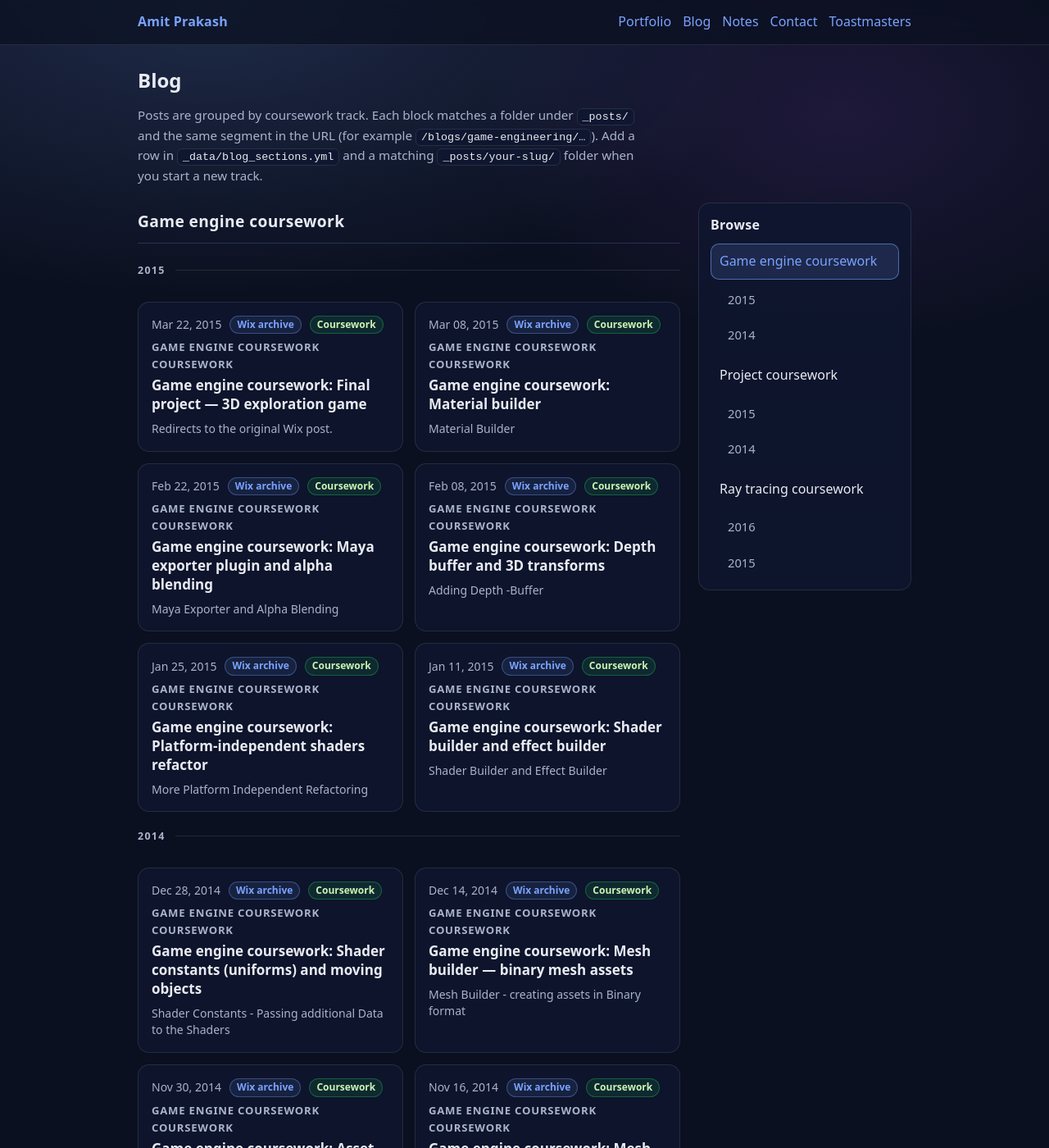
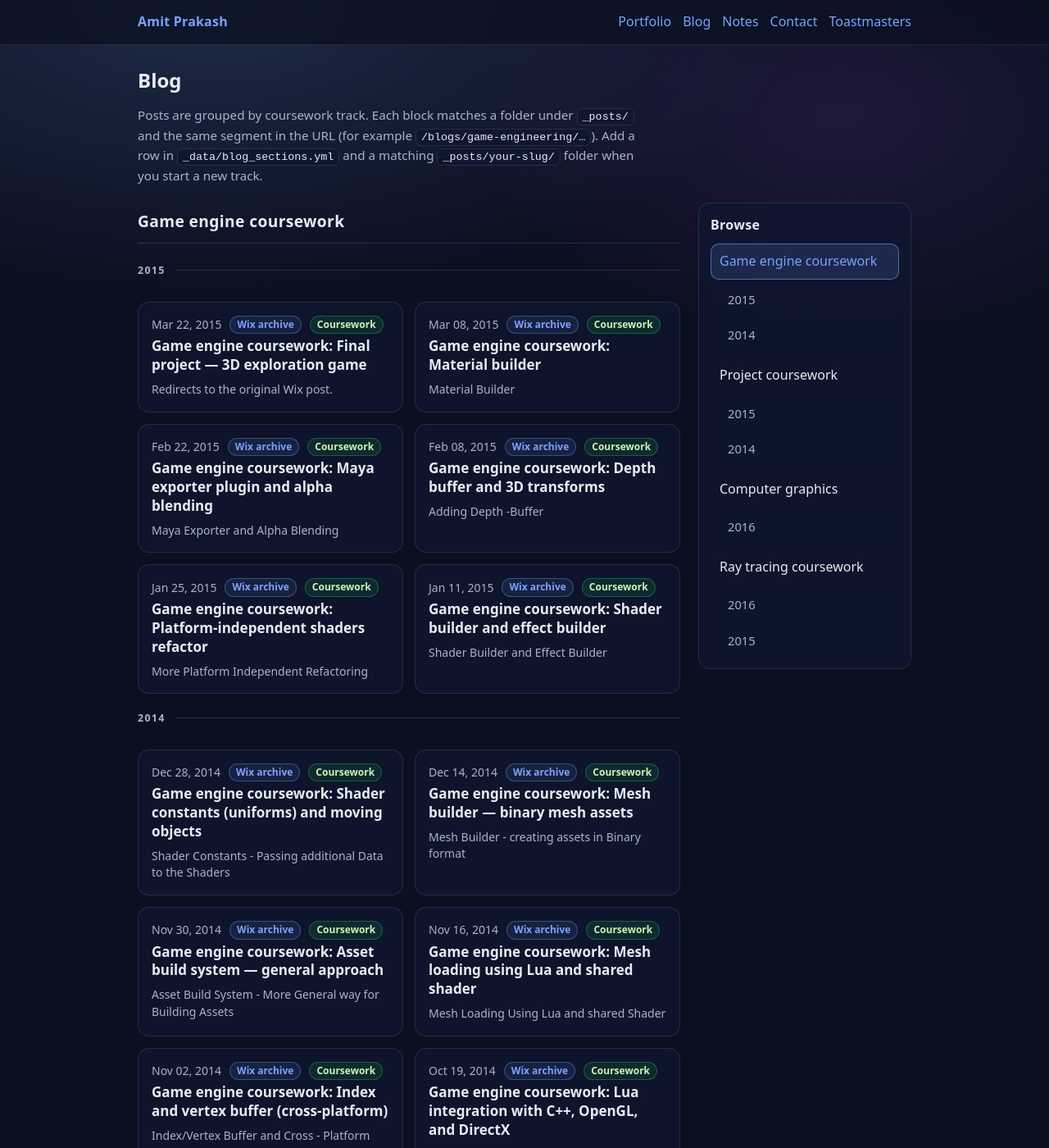
Before and after one commit to amitprakash07/amitprakash07.github.io, a Jekyll site: the page built from blogs/index.html, in a window 1280 px wide and 1400 px high. Shown: the whole window at 82% size. Built offline with Jekyll 4.4.1, drawn with Linux system fonts in a browser that asks for light colours; some of the changed text lies outside the part shown.

Commit message:
Update style

```diff
--- a/_config.yml
+++ b/_config.yml
@@ -46,6 +46,12 @@ defaults:
         - computer-graphics
         - cpu-rasterizer
   - scope:
+      path: "_posts/computer-graphics"
+      type: "posts"
+    values:
+      categories:
+        - computer-graphics
+  - scope:
       path: "_posts/ray-tracing"
       type: "posts"
     values:
--- a/assets/css/style.css
+++ b/assets/css/style.css
@@ -267,15 +267,6 @@ a:hover { text-decoration: underline; }
   min-height: 0;
 }
 
-.blog-index-card__track {
-  margin-top: 6px;
-  font-size: 0.82rem;
-  font-weight: 650;
-  letter-spacing: 0.06em;
-  text-transform: uppercase;
-  color: var(--muted);
-}
-
 .blog-index-card__date {
   color: var(--muted);
   font-size: 14px;
--- a/blogs/index.html
+++ b/blogs/index.html
@@ -47,7 +47,6 @@ title: Blog
                 <span class="blog-index-badge blog-index-badge--coursework" title="Coursework write-up">Coursework</span>
               {%- endif -%}
             </div>
-            <div class="blog-index-card__track">{{ section.title }} coursework</div>
             <div class="blog-index-card__title"><a href="{{ post.url | relative_url }}">{{ post.title }}</a></div>
             {% if post.excerpt %}
             <div class="blog-index-card__excerpt">{{ post.excerpt | strip_html | truncate: 160 }}</div>
```
